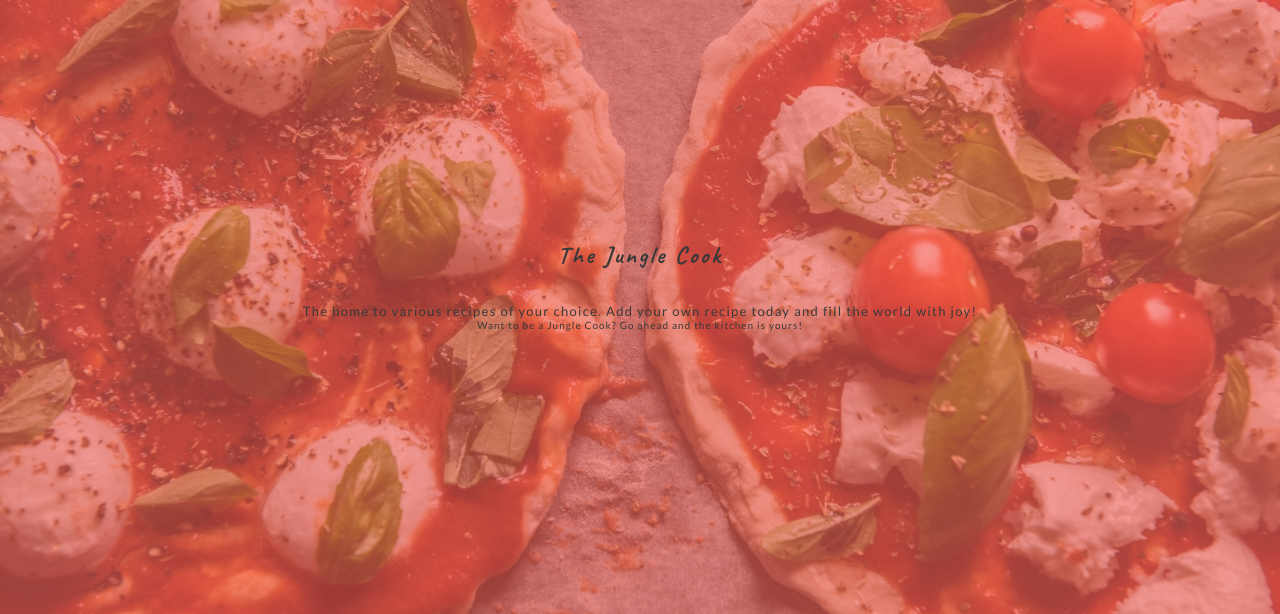
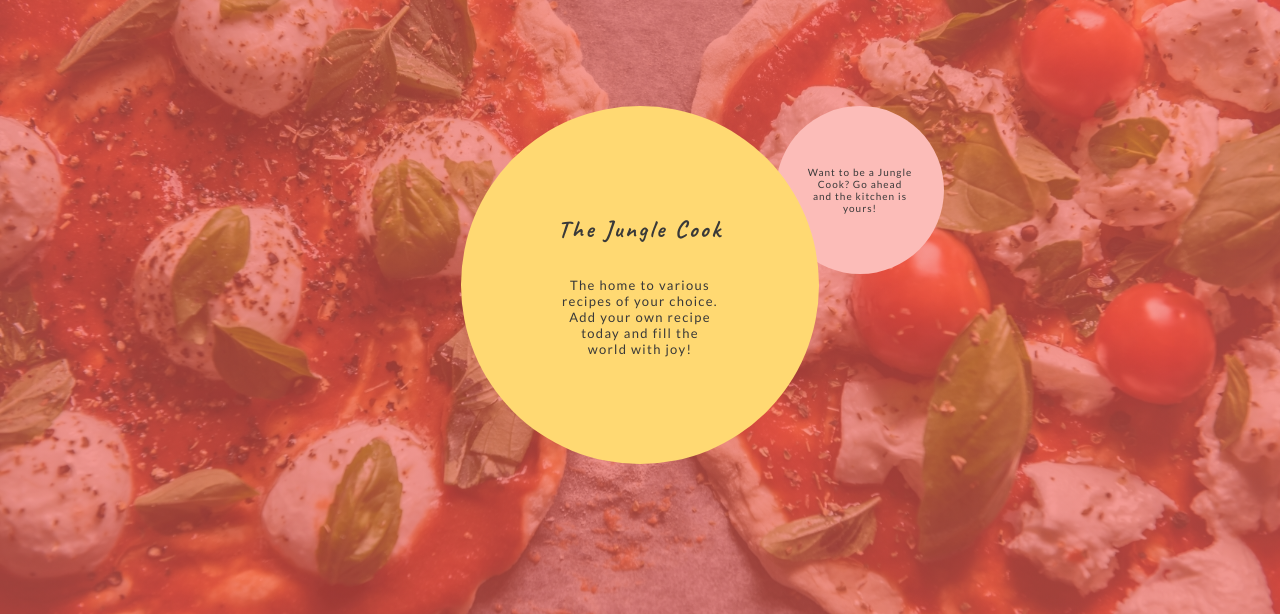
Before and after one commit to iupui-multi-device-certificate/n315-homework-08, a plain HTML site: page index.html in a window 1280 px wide. Shown: the part 115-729 px from the top of the page. Drawn offline with Linux system fonts and the light colour scheme; a script that the page names is missing.

Commit message:
feature: hero-circles

```diff
--- a/index.html
+++ b/index.html
@@ -39,14 +39,18 @@
     <main>
       <section class="hero">
         <div class="hero-cta">
+          <div class="large-circle">
             <h1 class="hero-title">The Jungle Cook</h1>
             <p class="hero-subtitle">
               The home to various recipes of your choice. Add your own recipe
               today and fill the world with joy!
             </p>
+          </div>
+          <div class="small-circle">
             <p class="hero-callout">
               Want to be a Jungle Cook? Go ahead and the kitchen is yours!
             </p>
+          </div>
         </div>
       </section>
     </main>
--- a/scss/components/_hero.scss
+++ b/scss/components/_hero.scss
@@ -1,3 +1,5 @@
+//TODO: media query
+
 .hero {
   //this should work for both server & localhost
   //https://stackoverflow.com/questions/2853308/how-to-make-css-url-background-images-show-up-in-localhost
@@ -29,7 +31,23 @@
   color: $dark;
 
   .hero-cta {
+    // margin: 200px 0;
+    margin-top: 8rem;
+    margin-bottom: 8rem;
     text-align: center;
+    position: relative;
+    z-index: 2;
+
+    .large-circle {
+      background-color: $naplesYellow;
+      border-radius: 50%;
+      width: 22.349rem;
+      height: 22.349rem;
+      display: flex;
+      flex-direction: column;
+      justify-content: center;
+      align-items: center;
+
       .hero-title {
         font-size: 1.5rem;
         font-family: "Caveat";
@@ -45,9 +63,27 @@
         font-family: "Lato";
         letter-spacing: 1.3px;
         line-height: 16px;
+        width: 45%;
+      }
     }
 
+    .small-circle {
+      position: absolute;
+      z-index: -1;
+      top: 0;
+      right: -35%;
+      width: 10.493rem;
+      height: 10.493rem;
+
+      background-color: $teaRose;
+      border-radius: 50%;
+      display: flex;
+      flex-direction: column;
+      justify-content: center;
+      align-items: center;
+
       .hero-callout {
+        width: 63%;
         font-family: "Lato";
         font-size: 0.625rem;
         letter-spacing: 1px;
@@ -55,3 +91,4 @@
       }
     }
   }
+}
```
Also changed, not shown: css/styles.css. Lines whose indentation alone changed are shown as unchanged.
